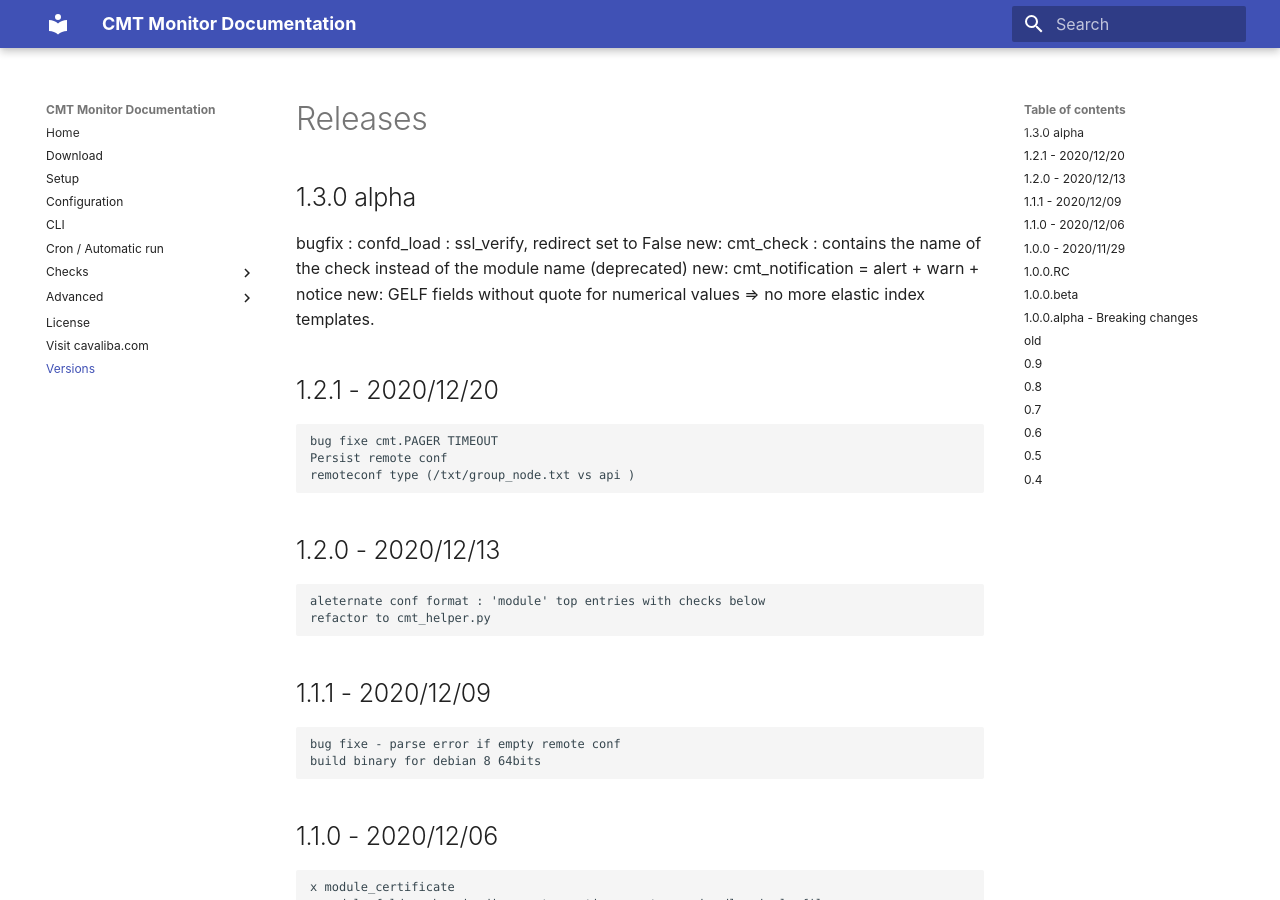
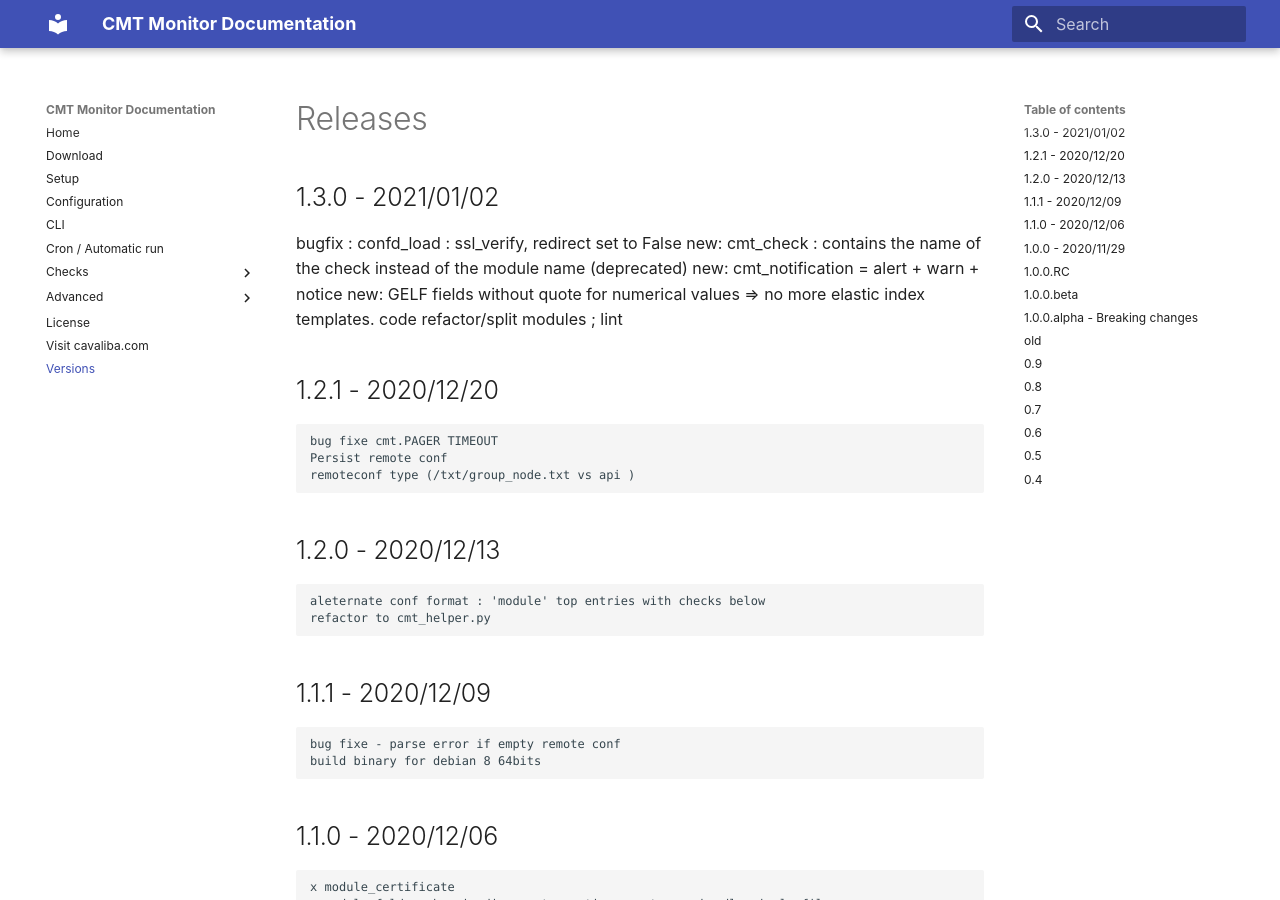
Before and after one commit to cavaliba/cmt_monitor, an MkDocs documentation site: the page built from docs/docs/version.md, in a window 1280 px wide and 900 px high. Built offline with MkDocs 1.6.1 and Material for MkDocs 9.7.7, drawn with Linux system fonts in a browser that asks for light colours.

```diff
--- a/docs/docs/version.md
+++ b/docs/docs/version.md
@@ -4,14 +4,13 @@ title: version
 
 # Releases
 
-## 1.3.0 alpha
+## 1.3.0 - 2021/01/02
 
    bugfix : confd_load : ssl_verify, redirect set to False
    new: cmt_check : contains the name of the check instead of the module name (deprecated)
    new: cmt_notification = alert + warn + notice
-   new: GELF fields without quote  for numerical values => no more elastic index templates.
-
-
+   new: GELF fields without quote for numerical values => no more elastic index templates.
+   code refactor/split modules ; lint
 
 ## 1.2.1 - 2020/12/20
 
```
Also changed, not shown: docs/docs/index.md (+1 -1 lines), README.md.
